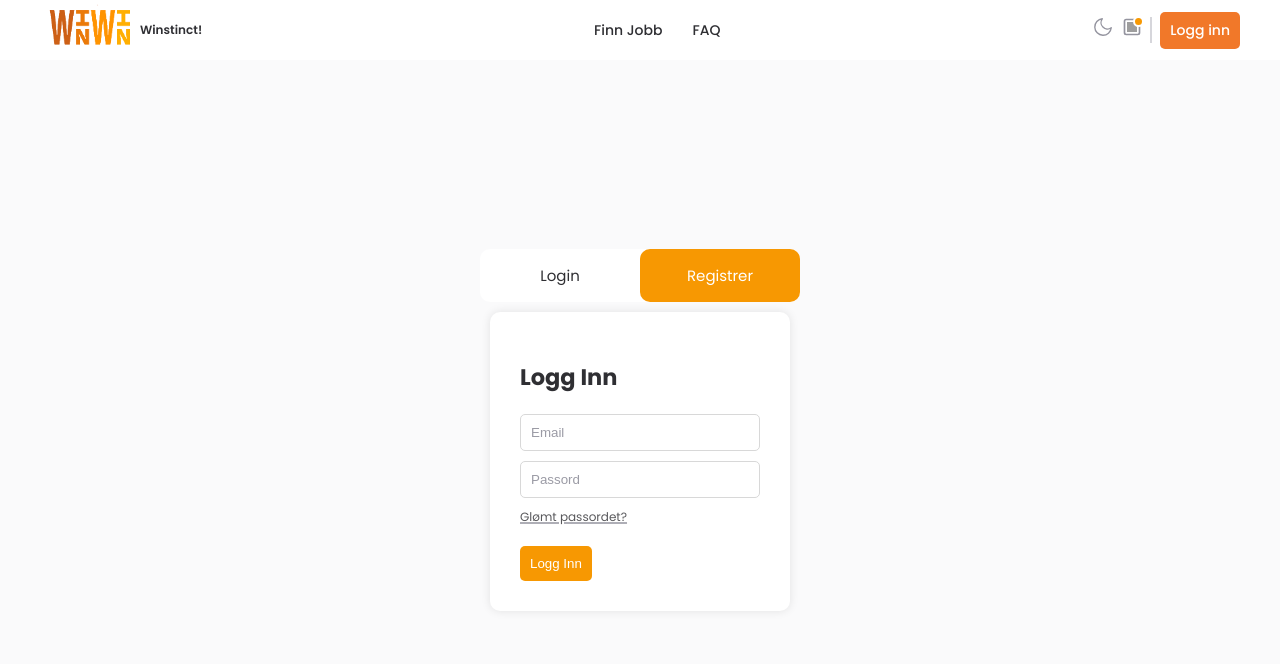
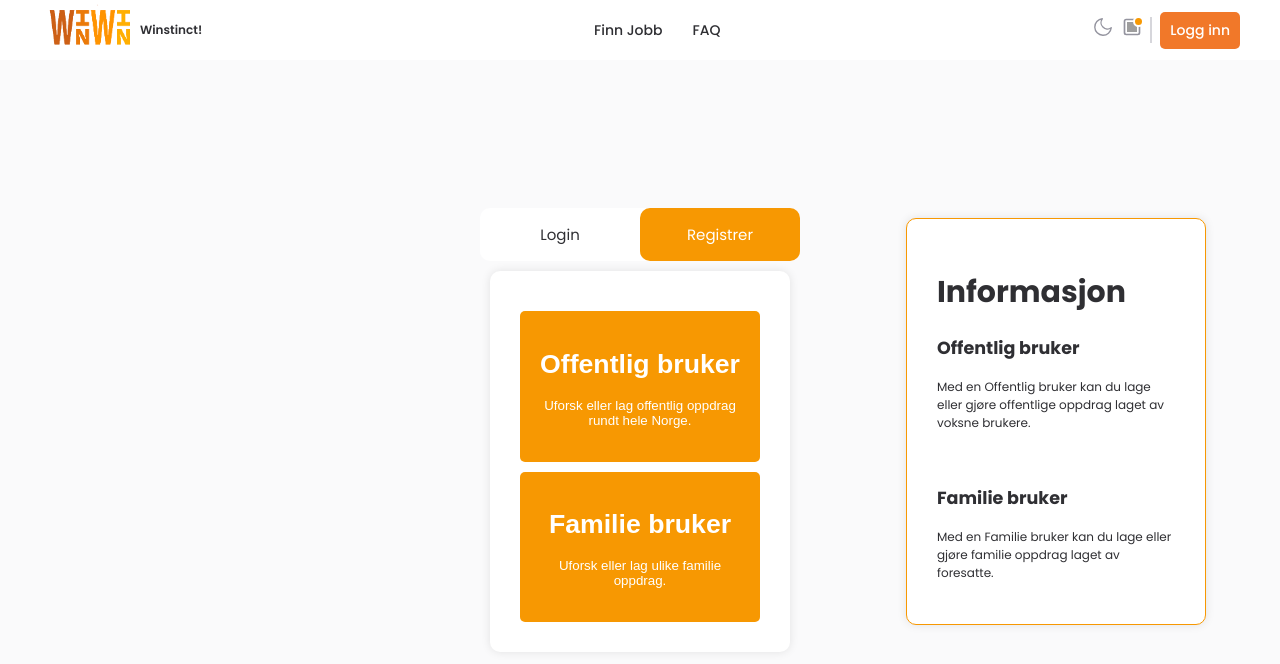
Before and after one commit to Extoren/win-win, a React (Create React App) app: page /Login in a window 1280 px wide. Both pictures are taken after a click on the element "Registrer". Shown: the top 664 px of the page. Built offline with nearby package versions, Linux system fonts and the light colour scheme; grey boxes are pictures that could not be loaded.

Commit message:
Woking flow

```diff
--- a/src/Pages/Login.js
+++ b/src/Pages/Login.js
@@ -1,27 +1,25 @@
-import React from 'react';
+import React, { useState } from 'react';
 import './Login.css';
 
 function Login() {
 
+    // State to track the active form section
+    const [activeSection, setActiveSection] = useState('login');
+
     function toggleActive(id) {
-        // Get the active-bg element
+        // Set the active section state
+        setActiveSection(id);
+
+        // The rest of your existing code for moving the active-bg...
         var activeBg = document.querySelector('#active-bg');
-
-        // Calculate the new position of the active-bg
         var newPosition = (id === 'register') ? '50%' : '0';
-
-        // Update the left property of the active-bg
         activeBg.style.left = newPosition;
 
-        // Get the current active element
         var activeElement = document.querySelector('.form-menu span.active');
-
-        // Remove the 'active' class from the current active element
         if (activeElement) {
             activeElement.classList.remove('active');
         }
 
-        // Add the 'active' class to the clicked element
         var clickedElement = document.getElementById(id);
         clickedElement.classList.add('active');
     }
@@ -36,22 +34,20 @@ function Login() {
                     <div id="active-bg" className="active-bg" />
                     <span
                         id="login"
-                        className="active"
-                        onClick={() => {
-                            toggleActive('login');
-                          }}
+                        className={activeSection === 'login' ? 'active' : ''}
+                        onClick={() => toggleActive('login')}
                     >
                         Login
                     </span>
                     <span
                         id="register"
-                        onClick={() => {
-                            toggleActive('register');
-                          }}
+                        className={activeSection === 'register' ? 'active' : ''}
+                        onClick={() => toggleActive('register')}
                     >
                         Registrer
                     </span>
                     </div>
+                    {activeSection === 'login' && (
                         <div className="form-section login">
                             <h2>Logg Inn</h2>
                             <form>
@@ -63,9 +59,11 @@ function Login() {
                                 <button type="submit">Logg Inn</button>
                             </form>
                         </div>
-                    <div className="form-section register" style={{ display: "none" }}>
+                    )}
+                    {activeSection === 'register' && (
+                        <div className="form-section register">
                         <div className="choose">
-                        <div className="arrow-left">Tilbake</div>
+                            <div className="arrow-left" style={{ display: "none" }}>Tilbake</div>
                             <button className="box official">
                             <h1>Offentlig bruker</h1>
                             <p>Uforsk eller lag offentlig oppdrag rundt hele Norge.</p>
@@ -117,7 +115,8 @@ function Login() {
                             </form>
                         </div>
                         </div>
-                    <div className="form-section info" style={{ display: "none" }}>
+                    )}
+                    <div className="form-section info">
                     <h1>Informasjon</h1>
                     <h3>Offentlig bruker</h3>
                     <p>
```
Lines whose indentation alone changed are shown as unchanged.
